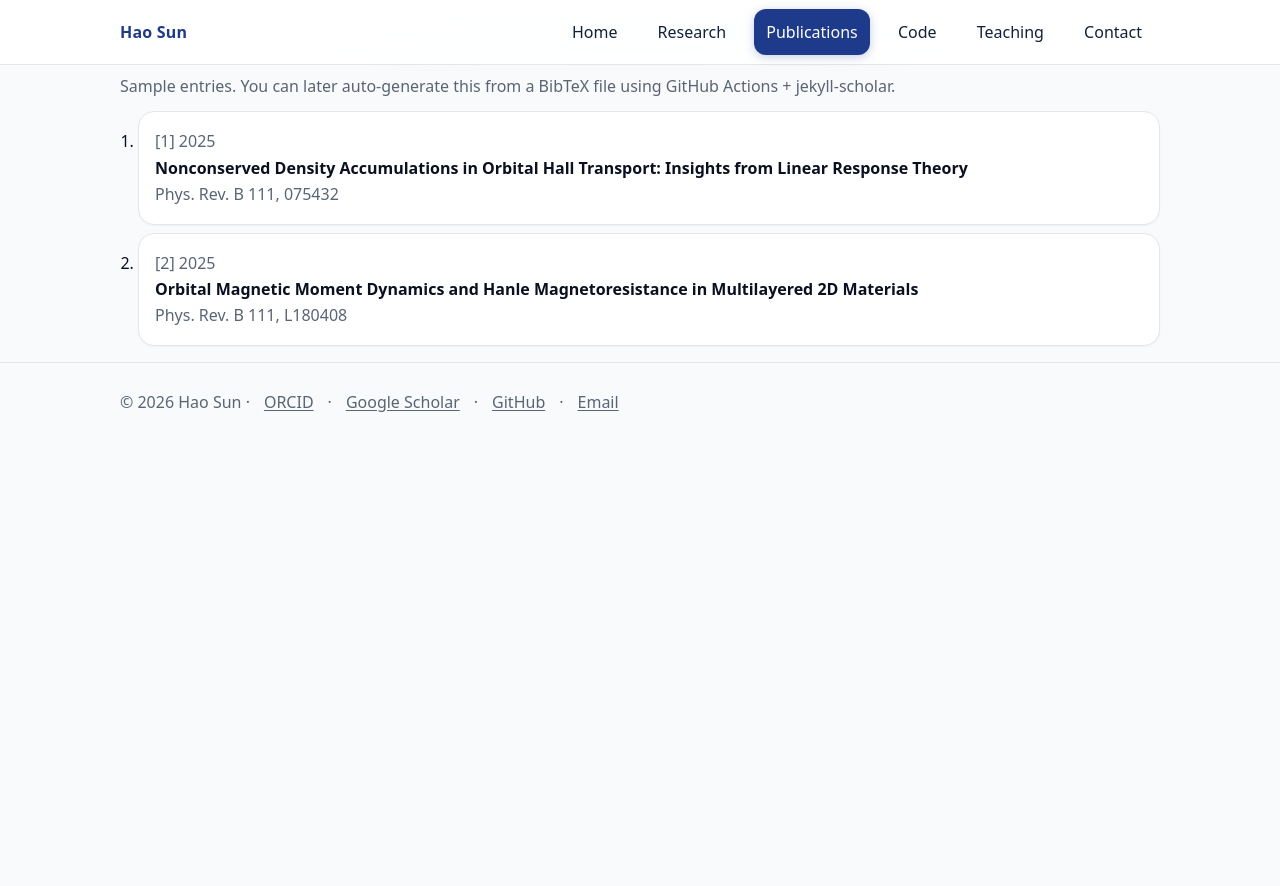
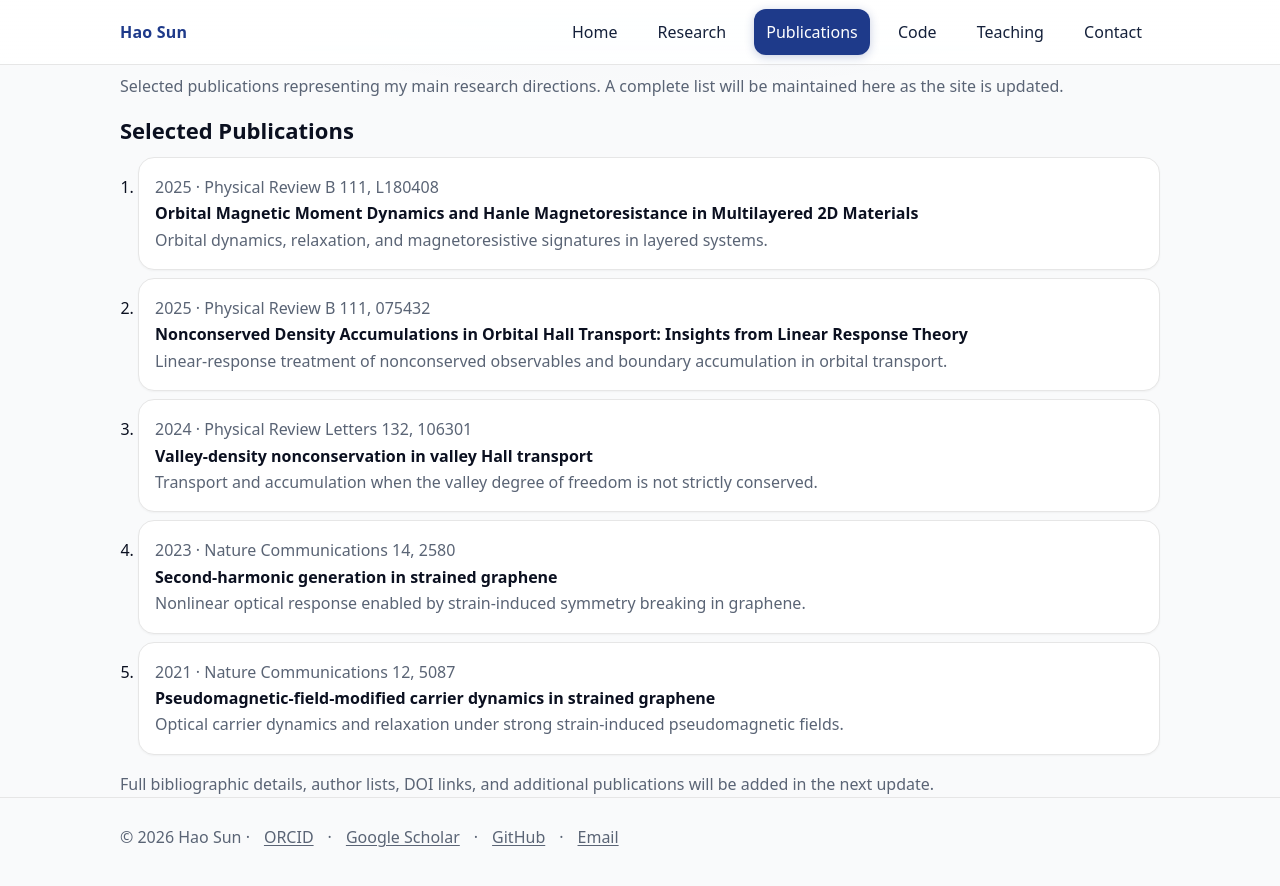
Before and after one commit to sunohao/sunhao_condensed_physics, a Jekyll site: the page built from publications/index.md, in a window 1280 px wide. Shown: the top 886 px of the page. Built offline with Jekyll 4.4.1, drawn with Linux system fonts in a browser that asks for light colours.

Commit message:
Refresh publications/index.md for 2026 academic profile

```diff
--- a/publications/index.md
+++ b/publications/index.md
@@ -2,17 +2,42 @@
 title: Publications
 ---
 
-<p class="muted">Sample entries. You can later auto-generate this from a BibTeX file using GitHub Actions + jekyll-scholar.</p>
+<p class="muted">Selected publications representing my main research directions. A complete list will be maintained here as the site is updated.</p>
 
-<ol style="margin-top:12px; padding-left: 18px;">
+<h2 style="margin-top:18px;">Selected Publications</h2>
+
+<ol style="margin-top:12px; padding-left:18px;">
   <li class="card pad" style="margin:8px 0">
-    <div class="muted">[1] 2025</div>
+    <div class="muted">2025 · Physical Review B 111, L180408</div>
+    <div><strong>Orbital Magnetic Moment Dynamics and Hanle Magnetoresistance in Multilayered 2D Materials</strong></div>
+    <div class="muted">Orbital dynamics, relaxation, and magnetoresistive signatures in layered systems.</div>
+  </li>
+
+  <li class="card pad" style="margin:8px 0">
+    <div class="muted">2025 · Physical Review B 111, 075432</div>
     <div><strong>Nonconserved Density Accumulations in Orbital Hall Transport: Insights from Linear Response Theory</strong></div>
-    <div class="muted">Phys. Rev. B 111, 075432</div>
+    <div class="muted">Linear-response treatment of nonconserved observables and boundary accumulation in orbital transport.</div>
   </li>
+
   <li class="card pad" style="margin:8px 0">
-    <div class="muted">[2] 2025</div>
-    <div><strong>Orbital Magnetic Moment Dynamics and Hanle Magnetoresistance in Multilayered 2D Materials</strong></div>
-    <div class="muted">Phys. Rev. B 111, L180408</div>
+    <div class="muted">2024 · Physical Review Letters 132, 106301</div>
+    <div><strong>Valley-density nonconservation in valley Hall transport</strong></div>
+    <div class="muted">Transport and accumulation when the valley degree of freedom is not strictly conserved.</div>
+  </li>
+
+  <li class="card pad" style="margin:8px 0">
+    <div class="muted">2023 · Nature Communications 14, 2580</div>
+    <div><strong>Second-harmonic generation in strained graphene</strong></div>
+    <div class="muted">Nonlinear optical response enabled by strain-induced symmetry breaking in graphene.</div>
+  </li>
+
+  <li class="card pad" style="margin:8px 0">
+    <div class="muted">2021 · Nature Communications 12, 5087</div>
+    <div><strong>Pseudomagnetic-field-modified carrier dynamics in strained graphene</strong></div>
+    <div class="muted">Optical carrier dynamics and relaxation under strong strain-induced pseudomagnetic fields.</div>
   </li>
 </ol>
+
+<p class="muted" style="margin-top:16px;">
+  Full bibliographic details, author lists, DOI links, and additional publications will be added in the next update.
+</p>
```
